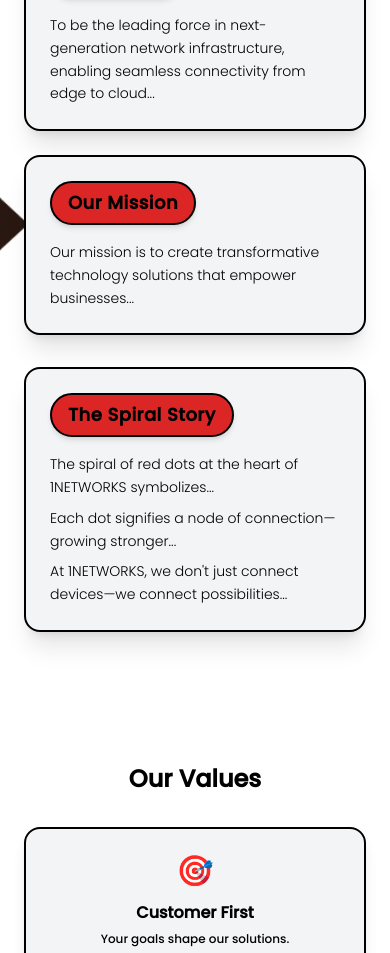
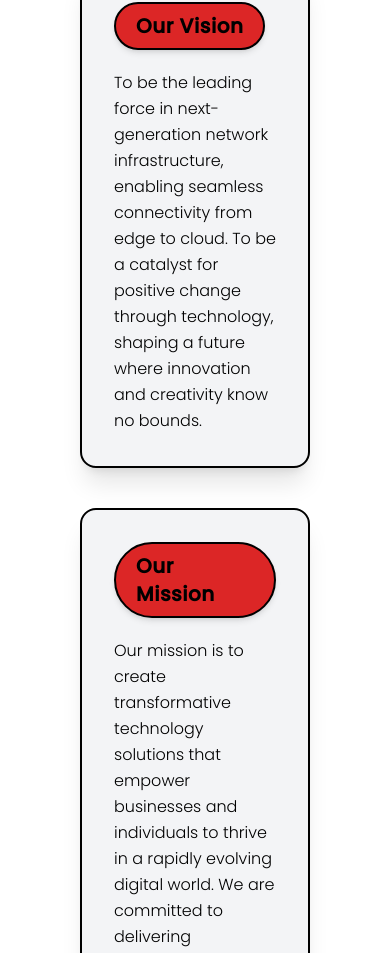
Before and after one commit to Anjali85220/1networks, a React (Create React App) app: page / in a window 390 px wide. Shown: the part 1044-1997 px from the top of the page. Built offline with nearby package versions, Linux system fonts and the light colour scheme.

Commit message:
Mobile responsiveness added

```diff
--- a/src/components/About.jsx
+++ b/src/components/About.jsx
@@ -1,7 +1,6 @@
 import { motion } from "framer-motion";
 import aboutBg from "../assets/about1.png";
 import about2Bg from "../assets/about2.png";
-import about3Bg from "../assets/about3.png"; // ✅ imported properly
 
 const uniqueValues = [
   { title: "Innovative Solutions", description: "Leveraging the latest advancements.", icon: "🚀" },
@@ -17,27 +16,31 @@
 export default function About() {
   return (
     <>
-      {/* === Section 1: About Us Hero === */}
+      {/* === Section 1: About Us Hero + Mission, Vision, Story === */}
       <section
   id="about"
-        className="relative min-h-screen bg-no-repeat bg-cover bg-center flex items-center font-[Poppins] pt-24 sm:pt-32"
+  className="relative min-h-screen bg-no-repeat bg-cover bg-center flex items-center font-[Poppins] pt-32"
   style={{ backgroundImage: `url(${aboutBg})` }}
 >
-        <div className="relative z-10 w-full md:w-3/4 lg:w-2/3 ml-auto mr-0 px-6 sm:px-12 lg:px-20 py-8 sm:py-10 space-y-8 sm:space-y-10">
-          <div className="grid grid-cols-1 md:grid-cols-2 gap-6 sm:gap-10">
+
+        <div className="relative z-10 w-full md:w-3/4 lg:w-2/3 ml-auto mr-0 px-20 py-10 space-y-10">
+          {/* Mission + Vision */}
+          <div className="grid grid-cols-1 md:grid-cols-2 gap-10 ">
             {/* Our Vision */}
             <motion.div
               initial={{ scale: 0.8, opacity: 0 }}
               animate={{ scale: 1, opacity: 1 }}
               transition={{ duration: 0.6, ease: "easeOut" }}
-              className="w-full bg-gray-100 border-2 border-black rounded-2xl shadow-xl p-6 sm:p-8"
+              className="w-full bg-gray-100 border-2 border-black rounded-2xl shadow-xl p-8"
             >
-              <h2 className="inline-block px-4 sm:px-5 py-1.5 sm:py-2 mb-4 sm:mb-5 text-lg sm:text-xl md:text-2xl font-semibold tracking-wide text-black rounded-full border-2 border-black bg-red-600 shadow-md">
+              <h2 className="inline-block px-5 py-2 mb-5 text-xl md:text-2xl font-semibold tracking-wide text-black rounded-full border-2 border-black bg-red-600 shadow-md">
                 Our Vision
               </h2>
-              <p className="text-sm sm:text-base leading-relaxed font-light text-black">
+              <p className="text-base leading-relaxed font-light text-black">
                 To be the leading force in next-generation network infrastructure,
-                enabling seamless connectivity from edge to cloud...
+                enabling seamless connectivity from edge to cloud. To be a catalyst
+                for positive change through technology, shaping a future where
+                innovation and creativity know no bounds.
               </p>
             </motion.div>
 
@@ -46,14 +49,17 @@
               initial={{ scale: 0.8, opacity: 0 }}
               animate={{ scale: 1, opacity: 1 }}
               transition={{ duration: 0.6, ease: "easeOut", delay: 0.2 }}
-              className="w-full bg-gray-100 border-2 border-black rounded-2xl shadow-xl p-6 sm:p-8"
+              className="w-full bg-gray-100 border-2 border-black rounded-2xl shadow-xl p-8"
             >
-              <h2 className="inline-block px-4 sm:px-5 py-1.5 sm:py-2 mb-4 sm:mb-5 text-lg sm:text-xl md:text-2xl font-semibold tracking-wide text-black rounded-full border-2 border-black bg-red-600 shadow-md">
+              <h2 className="inline-block px-5 py-2 mb-5 text-xl md:text-2xl font-semibold tracking-wide text-black rounded-full border-2 border-black bg-red-600 shadow-md">
                 Our Mission
               </h2>
-              <p className="text-sm sm:text-base leading-relaxed font-light text-black">
+              <p className="text-base leading-relaxed font-light text-black">
                 Our mission is to create transformative technology solutions that
-                empower businesses...
+                empower businesses and individuals to thrive in a rapidly evolving
+                digital world. We are committed to delivering innovative,
+                user-centric products and services that drive growth, efficiency,
+                and success for our clients.
               </p>
             </motion.div>
           </div>
@@ -63,15 +69,28 @@
             initial={{ scale: 0.8, opacity: 0 }}
             animate={{ scale: 1, opacity: 1 }}
             transition={{ duration: 0.6, ease: "easeOut", delay: 0.4 }}
-            className="mt-8 sm:mt-12 w-full bg-gray-100 border-2 border-black rounded-2xl shadow-xl p-6 sm:p-8"
+            className="mt-12 w-full bg-gray-100 border-2 border-black rounded-2xl shadow-xl p-8"
           >
-            <h2 className="inline-block px-4 sm:px-5 py-1.5 sm:py-2 mb-4 sm:mb-5 text-lg sm:text-xl md:text-2xl font-semibold tracking-wide text-black rounded-full border-2 border-black bg-red-600 shadow-md">
+            <h2 className="inline-block px-5 py-2 mb-5 text-xl md:text-2xl font-semibold tracking-wide text-black rounded-full border-2 border-black bg-red-600 shadow-md">
               The Spiral Story
             </h2>
-            <div className="space-y-2 sm:space-y-3 text-sm sm:text-base leading-relaxed font-light text-black">
-              <p>The spiral of red dots at the heart of 1NETWORKS symbolizes...</p>
-              <p>Each dot signifies a node of connection—growing stronger...</p>
-              <p>At 1NETWORKS, we don't just connect devices—we connect possibilities...</p>
+            <div className="space-y-3 text-base leading-relaxed font-light text-black">
+              <p>
+                The spiral of red dots at the heart of 1NETWORKS symbolizes our
+                mission: building dynamic, intelligent, ever-expanding networks
+                that grow stronger with every connection.
+              </p>
+              <p>
+                Each dot signifies a node of connection—growing stronger and more
+                integrated as they converge. The red hue embodies energy, passion,
+                and strength, reflecting our commitment to powerful, scalable
+                networking solutions.
+              </p>
+              <p>
+                At 1NETWORKS, we don't just connect devices—we connect
+                possibilities. Our intelligent, scalable solutions are designed to
+                power the next generation of digital infrastructure.
+              </p>
             </div>
           </motion.div>
         </div>
@@ -79,19 +98,19 @@
 
       {/* === Section 2: Our Values === */}
       <section
-        className="relative min-h-screen bg-no-repeat bg-cover bg-center flex items-center font-[Poppins] pt-24 sm:pt-32 px-6 sm:px-10 py-10"
+        className="relative min-h-screen bg-no-repeat bg-cover bg-center flex items-center font-[Poppins] pt-32 flex items-center justify-center font-[Poppins] px-10 py-10"
         style={{ backgroundImage: `url(${about2Bg})` }}
       >
         <div className="w-full max-w-4xl">
-          <h2 className="text-2xl sm:text-3xl md:text-4xl font-bold text-center text-black mb-8 sm:mb-12">
+          <h2 className="text-3xl md:text-4xl font-bold text-center text-black mb-12">
             Our Values
           </h2>
-          <div className="grid grid-cols-1 sm:grid-cols-2 gap-4 sm:gap-5">
+          <div className="grid grid-cols-1 sm:grid-cols-2 gap-5">
             {[
-              { title: "Customer First", description: "Your goals shape our solutions.", icon: "🎯" },
-              { title: "Integrity", description: "We build trust through transparency.", icon: "🤝" },
-              { title: "Innovation", description: "We challenge norms and push boundaries.", icon: "💡" },
-              { title: "Reliability", description: "We deliver what we promise.", icon: "⚡" },
+              { title: "Customer First", description: "Your goals shape our solutions. We prioritize your success above all else.", icon: "🎯" },
+              { title: "Integrity", description: "We build trust through transparency and ethical practices in everything we do.", icon: "🤝" },
+              { title: "Innovation", description: "We challenge norms and push boundaries to create better outcomes for everyone.", icon: "💡" },
+              { title: "Reliability", description: "We deliver what we promise—every time, without compromise.", icon: "⚡" },
             ].map((value, index) => (
               <motion.div
                 key={index}
@@ -99,32 +118,33 @@
                 whileInView={{ opacity: 1, y: 0 }}
                 viewport={{ once: true }}
                 transition={{ duration: 0.6, delay: index * 0.2 }}
-                className="bg-gray-100 border-2 border-black rounded-2xl shadow-lg p-6 sm:p-10 flex flex-col items-center text-center"
+                className="bg-gray-100 border-2 border-black rounded-2xl shadow-lg p-10 flex flex-col items-center text-center"
               >
-                <div className="text-3xl sm:text-4xl mb-3 sm:mb-4">{value.icon}</div>
-                <h3 className="text-base sm:text-lg font-semibold text-black mb-1 sm:mb-2">{value.title}</h3>
-                <p className="text-xs sm:text-sm text-black leading-relaxed">{value.description}</p>
+                <div className="text-4xl mb-4">{value.icon}</div>
+                <h3 className="text-lg font-semibold text-black mb-2">{value.title}</h3>
+                <p className="text-sm text-black leading-relaxed">{value.description}</p>
               </motion.div>
             ))}
           </div>
         </div>
       </section>
-
-      {/* === Section 3: Unique === */}
+{/* === Section 3: What Makes Us Unique === */}
 <section
-        className="relative min-h-screen bg-no-repeat bg-cover bg-center flex items-center font-[Poppins] px-6 sm:px-10 py-12 sm:py-20"
-        style={{ backgroundImage: `url(${about3Bg})` }}
+  className="relative min-h-screen bg-no-repeat bg-cover bg-center flex items-center font-[Poppins] px-10 py-20 font-[Poppins] bg-no-repeat bg-cover bg-center"
+  style={{ backgroundImage: `url(${require("../assets/about3.png")})` }}
 >
+  {/* Title without box */}
   <motion.h2
     initial={{ opacity: 0, y: -50 }}
     animate={{ opacity: 1, y: 0 }}
     transition={{ duration: 0.8 }}
-          className="text-2xl sm:text-3xl md:text-4xl font-bold text-black mb-10 sm:mb-20 text-center md:text-right w-full"
+    className="text-3xl md:text-4xl font-bold text-black mb-20 text-right"
   >
     WHAT MAKES US UNIQUE
   </motion.h2>
 
-        <div className="relative grid grid-cols-1 md:grid-cols-2 gap-6 sm:gap-8 w-full max-w-6xl">
+  {/* Values Grid */}
+  <div className="relative grid grid-cols-1 md:grid-cols-2 gap-8 w-full max-w-6xl">
     {uniqueValues.map((value, index) => (
       <motion.div
         key={index}
@@ -132,19 +152,26 @@
         whileInView={{ opacity: 1, x: 0 }}
         viewport={{ once: true }}
         transition={{ duration: 0.6, delay: index * 0.1 }}
-              className="flex flex-col md:flex-row items-center md:items-end justify-between md:justify-end space-y-4 md:space-y-0 md:space-x-6"
+        className="flex items-center justify-end space-x-6 md:space-x-8"
       >
-              <div className="max-w-xs text-center md:text-right p-3 sm:p-4 rounded-xl bg-gray-900/30 backdrop-blur-md shadow-lg border border-gray-300/30">
-                <h3 className="text-base sm:text-lg md:text-xl font-semibold text-gray-900">{value.title}</h3>
-                <p className="text-xs sm:text-sm md:text-base leading-relaxed text-gray-700">{value.description}</p>
+        {/* Glassmorphic Text Box */}
+        <div className="max-w-xs text-right p-4 rounded-xl bg-gray-900/30 backdrop-blur-md shadow-lg border border-gray-300/30">
+          <h3 className="text-lg md:text-xl font-semibold text-gray-900">
+            {value.title}
+          </h3>
+          <p className="text-sm md:text-base leading-relaxed text-gray-700">
+            {value.description}
+          </p>
         </div>
-              <div className="w-16 h-16 sm:w-20 sm:h-20 md:w-24 md:h-24 flex items-center justify-center rounded-xl bg-white-500/30 backdrop-blur-md shadow-lg border-2 border-gray-900/30 text-2xl sm:text-3xl">
+
+        {/* Glassmorphic Icon Box */}
+        <div className="w-24 h-24 flex items-center justify-center rounded-xl bg-white-500/30 backdrop-blur-md shadow-lg border-2 border-gray-900/30">
           {value.icon}
         </div>
       </motion.div>
     ))}
   </div>
-      </section>
-    </>
+
+</section>    </>
   );
 }
```
Lines whose indentation alone changed are shown as unchanged.
